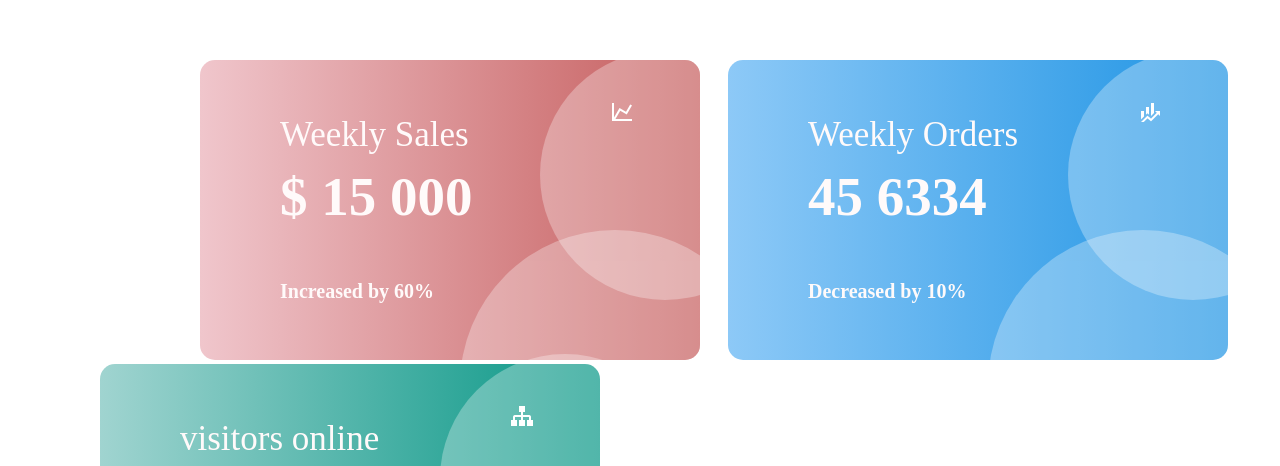
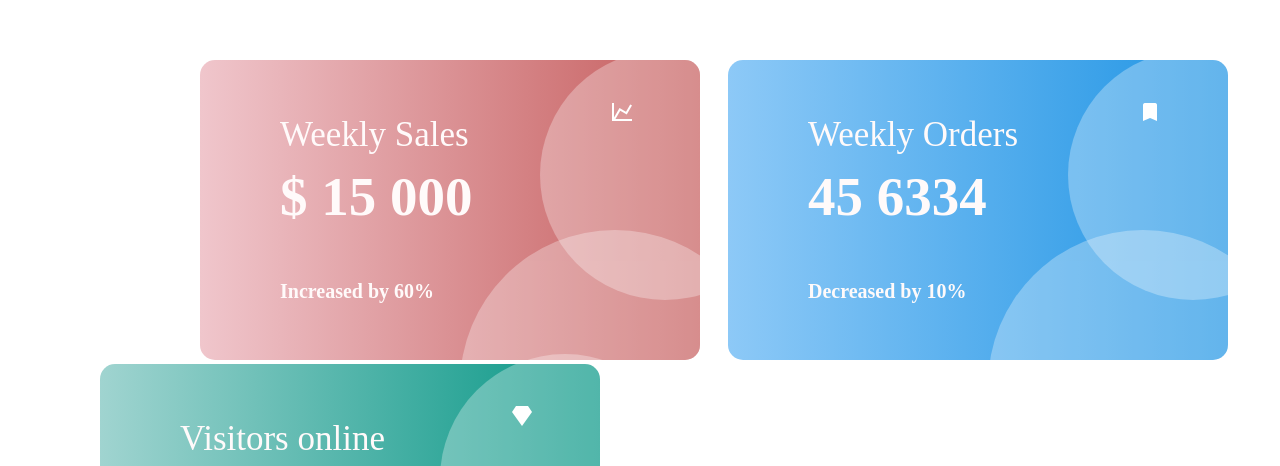
Before and after one commit to Alexey08888/three-cards-, a plain HTML site: page index.html in a window 1280 px wide. Shown: the part 248-714 px from the top of the page. Drawn offline with Linux system fonts and the light colour scheme.

Commit message:
Change Icons

```diff
--- a/index.html
+++ b/index.html
@@ -25,16 +25,16 @@
     <p class="q">Weekly Orders</p>
     <p class="qq">45 6334</p>
     <p class="qqq">Decreased by 10%</p>
-    <img src="./assets/images/finance.png" alt="" class="im1">
+    <img src="./assets/images/bookmark.png" alt="" class="im1">
     <div class="circle"></div>
     <div class="circle1">ddsvdsvdsv</div>
 </div>
 &nbsp &nbsp &nbsp
 <div class="card3">
-    <p class="w">visitors online</p>
+    <p class="w">Visitors online</p>
     <p class="w1">$ 95,5741</p>
     <p class="w2">Increased by 5%</p>
-    <img src="./assets/images/sitemap.png" alt="" class="im1">
+    <img src="./assets/images/diamond.png" alt="" class="im1">
     <div class="circle"></div>
     <div class="circle1">ddsvdsvdsv</div>
 </div>
```
Also changed, not shown: assets/images/bookmark.png (added), assets/images/diamond.png (added).
